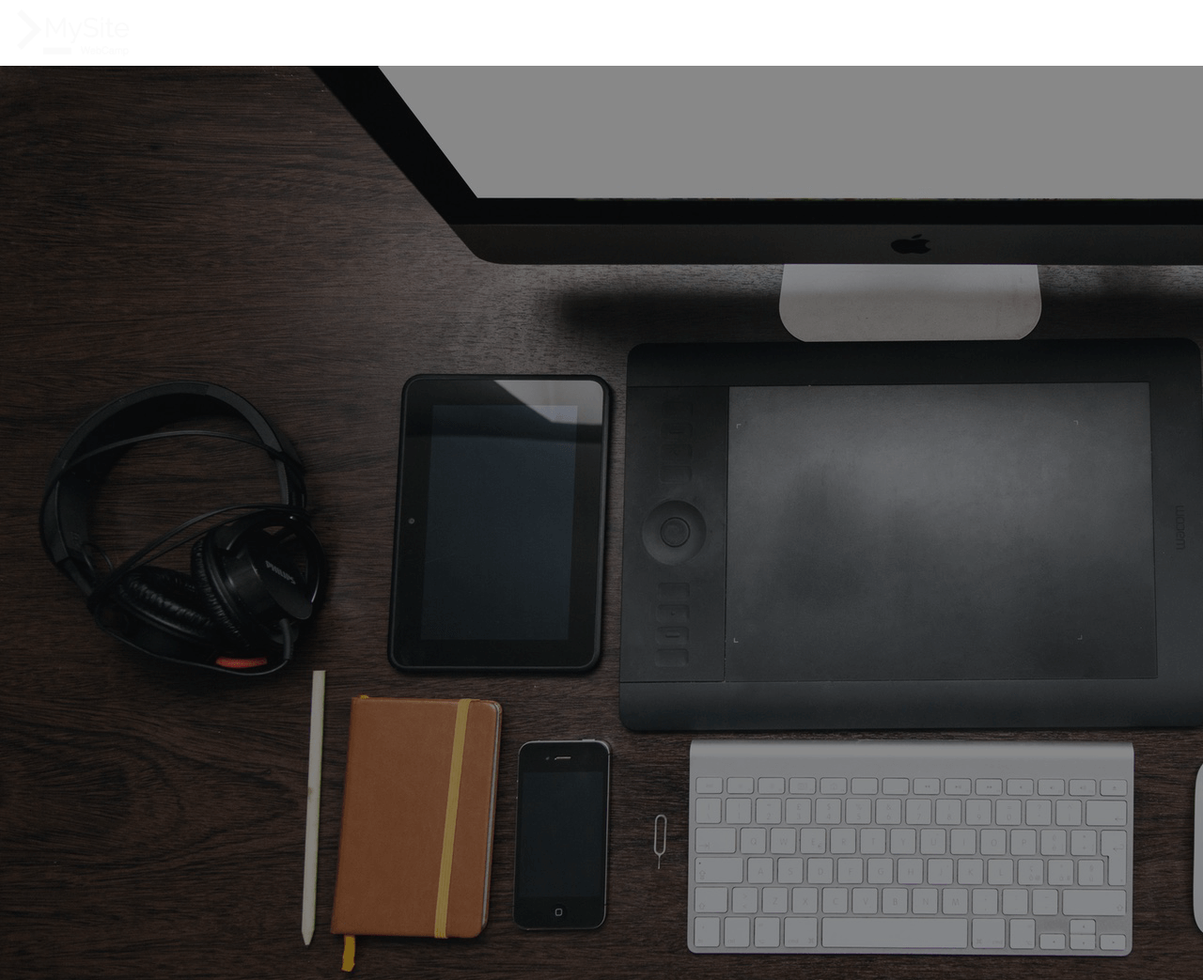
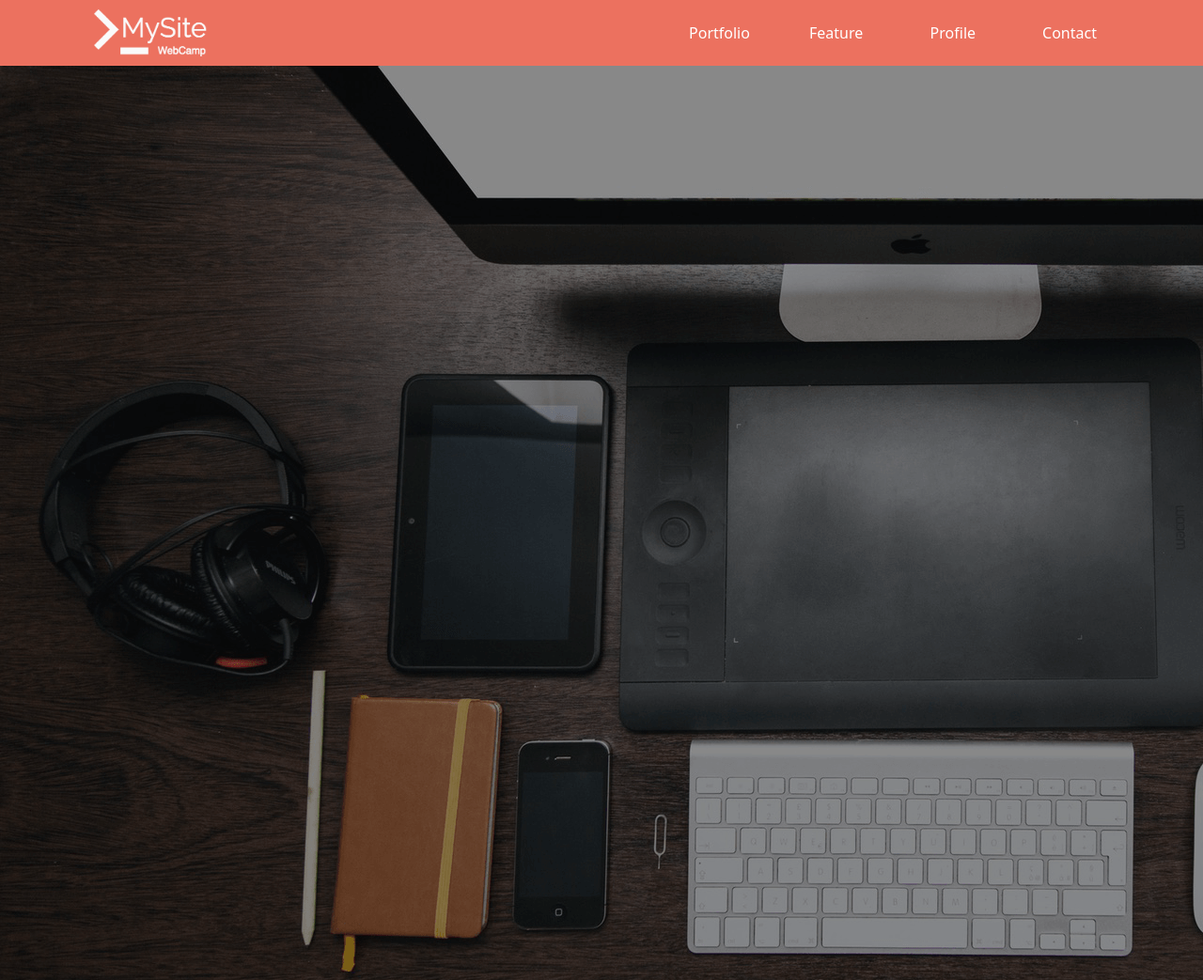
Before and after one commit to akinoyor/htmlcss, a plain HTML site: page index.html in a window 1280 px wide. Shown: the top 1043 px of the page at 94% size. Drawn offline with Linux system fonts and the light colour scheme.

Commit message:
[add]header

```diff
--- /dev/null
+++ b/css/index.css
@@ -0,0 +1,33 @@
+header {
+  background-color:#EC715F;
+}
+
+.header-group {
+  display: flex;
+
+}
+
+.nav{
+  flex: 2;
+  display: flex;
+  justify-content: flex-end;
+  list-style: none;
+}
+
+.nav-list {
+  width: 120px;
+  height: 70px;
+  font-size: 16px;
+  display: inline-block;
+  text-align: center;
+  align-content: center;
+}
+
+.nav-list a:link {
+  color: #FFF;
+  text-decoration: none;
+}
+
+.nav-list a:visited {
+    color: white; /* 訪問済みリンクの文字色も白に設定 */
+}
--- a/index.html
+++ b/index.html
@@ -4,14 +4,30 @@
     <meta charset="UTF-8" />
     <title>WALS成果物</title>
     <link href="css/bootstrap.css" rel="stylesheet">
+    <link href="css/index.css" rel="stylesheet">
   </head>
 
   <header>
-    <div class = "containar header-group">
-      <div class ="row"></div>
-        <div href =　"#mv">
-          <img src = "img/logo.png" alt="#mv" height ="70">
-        </a>
+    <div class="container header-group justify-content-between">
+        <div href="#mv" class="col-2">
+          <img src="img/logo.png" alt="#mv" height ="70" >
+        </div>
+
+          <ul　class="nav">
+            <li class="nav-list">
+              <a href="#portfolio">Portfolio</a>
+            </li>
+            <li class="nav-list">
+              <a href="#feature">Feature</a>
+            </li>
+            <li class="nav-list">
+              <a href="#profile">Profile</a>
+            </li>
+            <li class="nav-list">
+              <a href="#contact">Contact</a>
+            </li>
+
+          </ul>
 
       </div>
 
```
